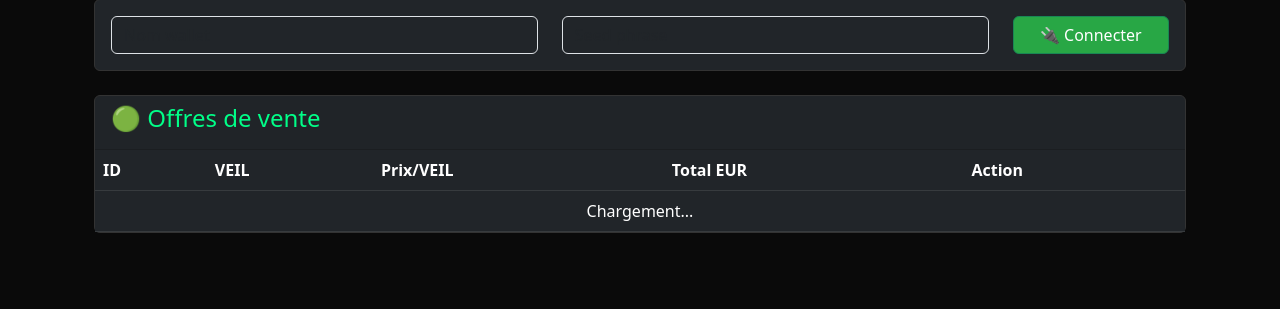
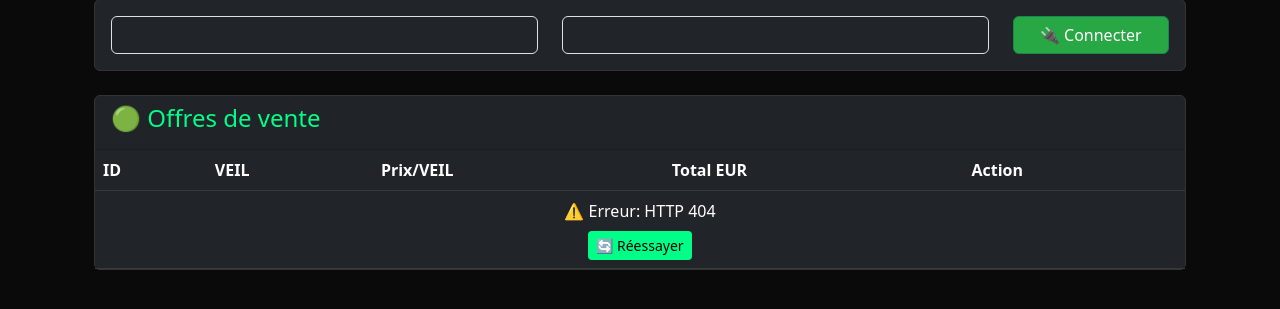
Before and after one commit to mat-prog310/veilcoin, a Flask app: template templates/p2p.html in a window 1280 px wide. Shown: the part 260-569 px from the top of the page. Run offline with Flask 3, Linux system fonts and the light colour scheme; the template is opened without the code that fills it, so the values that code supplies are empty.

Commit message:
Refactor HTML table headers and loading messages

```diff
--- a/templates/p2p.html
+++ b/templates/p2p.html
@@ -54,10 +54,16 @@
                     <div class="table-responsive">
                         <table class="table table-dark table-hover mb-0">
                             <thead>
-                                <tr><th>ID</th><th>VEIL</th><th>Prix/VEIL</th><th>Total EUR</th><th>Action</th></tr>
+                                <tr>
+                                    <th>ID</th>
+                                    <th>VEIL</th>
+                                    <th>Prix/VEIL</th>
+                                    <th>Total EUR</th>
+                                    <th>Action</th>
+                                </tr>
                             </thead>
                             <tbody id="orders-list">
-                                <tr><td colspan="5" class="text-center">Chargement...</td></tr>
+                                <tr><td colspan="5" class="text-center">⏳ Chargement des offres...</td></tr>
                             </tbody>
                         </table>
                     </div>
@@ -101,7 +107,14 @@
                     <div class="table-responsive">
                         <table class="table table-dark table-hover mb-0">
                             <thead>
-                                <tr><th>ID</th><th>VEIL</th><th>Prix</th><th>Total</th><th>Statut</th><th>Action</th></tr>
+                                <tr>
+                                    <th>ID</th>
+                                    <th>VEIL</th>
+                                    <th>Prix</th>
+                                    <th>Total</th>
+                                    <th>Statut</th>
+                                    <th>Action</th>
+                                </tr>
                             </thead>
                             <tbody id="my-orders-list">
                                 <tr><td colspan="6" class="text-center">Connectez-vous d'abord</td></tr>
@@ -122,7 +135,14 @@
                     <div class="table-responsive">
                         <table class="table table-dark table-hover mb-0">
                             <thead>
-                                <tr><th>Date</th><th>Vendeur</th><th>Acheteur</th><th>VEIL</th><th>Prix/VEIL</th><th>Total</th></tr>
+                                <tr>
+                                    <th>Date</th>
+                                    <th>Vendeur</th>
+                                    <th>Acheteur</th>
+                                    <th>VEIL</th>
+                                    <th>Prix/VEIL</th>
+                                    <th>Total</th>
+                                </tr>
                             </thead>
                             <tbody id="history-list">
                                 <tr><td colspan="6" class="text-center">Chargement...</td></tr>
@@ -135,7 +155,7 @@
     </div>
 </div>
 
-<!-- POPUP ACHETER -->
+<!-- POPUPS -->
 <div id="buy-modal" style="display:none; position:fixed; top:50%; left:50%; transform:translate(-50%,-50%); background:#1a1a1a; padding:20px; border-radius:10px; z-index:1000; min-width:350px; border:1px solid #00ff88;">
     <h4 style="color:#00ff88;">🟢 Acheter des VEIL</h4>
     <p id="buy-details" style="color:white;"></p>
@@ -145,7 +165,6 @@
     <button id="close-modal" class="btn btn-secondary w-100">❌ Fermer</button>
 </div>
 
-<!-- POPUP PAIEMENT -->
 <div id="pay-modal" style="display:none; position:fixed; top:50%; left:50%; transform:translate(-50%,-50%); background:#1a1a1a; padding:20px; border-radius:10px; z-index:1000; min-width:350px; border:1px solid #ffc107;">
     <h4 style="color:#ffc107;">📧 Paiement PayPal</h4>
     <p style="color:white;">📧 Email du vendeur : <strong id="seller-email" style="color:#00ff88;"></strong></p>
@@ -155,7 +174,6 @@
     <button id="close-pay-modal" class="btn btn-secondary w-100">❌ Fermer</button>
 </div>
 
-<!-- POPUP CONFIRMATION -->
 <div id="confirm-modal" style="display:none; position:fixed; top:50%; left:50%; transform:translate(-50%,-50%); background:#1a1a1a; padding:20px; border-radius:10px; z-index:1000; min-width:300px; border:1px solid #00ff88;">
     <h4 style="color:#00ff88;">🔐 Confirmation</h4>
     <p style="color:white;">Confirmez-vous avoir reçu les VEIL ?</p>
@@ -223,21 +241,25 @@ async function loadHistory() {
     }
 }
 
-// Charger les offres avec timeout
+// Charger les offres - VERSION CORRIGÉE
 async function loadOrders() {
+    console.log("🔄 loadOrders appelée");
+    const tbody = document.getElementById('orders-list');
+    tbody.innerHTML = '<tr><td colspan="5" class="text-center">⏳ Chargement...</td></tr>';
+
     try {
-        const controller = new AbortController();
-        const timeoutId = setTimeout(() => controller.abort(), 10000);
+        const response = await fetch('/api/p2p/orders');
+        console.log("📡 Status:", response.status);
 
-        const res = await fetch('/api/p2p/orders', { signal: controller.signal });
-        clearTimeout(timeoutId);
+        if (!response.ok) {
+            throw new Error(`HTTP ${response.status}`);
+        }
 
-        if (!res.ok) throw new Error('Erreur serveur');
-        const data = await res.json();
-        const tbody = document.getElementById('orders-list');
+        const data = await response.json();
+        console.log("📦 Données reçues:", data);
 
         if (!data.orders || data.orders.length === 0) {
-            tbody.innerHTML = '<tr><td colspan="5" class="text-center">Aucune offre de vente</td></tr>';
+            tbody.innerHTML = '<tr><td colspan="5" class="text-center">📭 Aucune offre de vente</td></tr>';
             return;
         }
 
@@ -250,15 +272,17 @@ async function loadOrders() {
                 <td class="text-center"><button class="btn btn-sm btn-success" onclick="buyOrder('${o.id}', ${o.amount_veil}, ${o.total_eur})">🟢 Acheter</button></td>
             </tr>
         `).join('');
-    } catch(e) {
-        console.error('Erreur loadOrders:', e);
-        document.getElementById('orders-list').innerHTML = '<tr><td colspan="5" class="text-center">⚠️ Erreur de chargement. <button onclick="loadOrders()" class="btn btn-sm btn-primary">🔄 Réessayer</button></td></tr>';
+
+    } catch(error) {
+        console.error("❌ Erreur:", error);
+        tbody.innerHTML = `<tr><td colspan="5" class="text-center">⚠️ Erreur: ${error.message}<br><button onclick="loadOrders()" class="btn btn-sm btn-primary mt-2">🔄 Réessayer</button></td></tr>`;
     }
 }
 
 // Charger mes offres
 async function loadMyOrders() {
     if (!currentWallet) return;
+    console.log("🔄 loadMyOrders appelée");
     try {
         const res = await fetch(`/api/p2p/my-orders?wallet=${currentWallet}`);
         if (!res.ok) throw new Error('Erreur serveur');
@@ -280,7 +304,6 @@ async function loadMyOrders() {
         `).join('');
     } catch(e) {
         console.error('Erreur loadMyOrders:', e);
-        tbody.innerHTML = '<tr><td colspan="6" class="text-center">⚠️ Erreur de chargement</td></tr>';
     }
 }
 
@@ -347,7 +370,6 @@ document.getElementById('confirm-buy-btn').onclick = async () => {
     }
 };
 
-// Paiement
 document.getElementById('confirm-payment-btn').onclick = async () => {
     try {
         const res = await fetch('/api/p2p/pay', {
@@ -369,7 +391,6 @@ document.getElementById('confirm-payment-btn').onclick = async () => {
     }
 };
 
-// Confirmation réception
 document.getElementById('confirm-receipt-btn').onclick = async () => {
     try {
         const res = await fetch('/api/p2p/confirm', {
@@ -392,7 +413,6 @@ document.getElementById('confirm-receipt-btn').onclick = async () => {
     }
 };
 
-// Confirmation vendeur
 window.confirmSeller = async (orderId) => {
     try {
         const res = await fetch('/api/p2p/confirm', {
@@ -414,7 +434,6 @@ window.confirmSeller = async (orderId) => {
     }
 };
 
-// Annuler offre
 window.cancelOrder = async (orderId) => {
     if (!confirm('Annuler cette offre ?')) return;
     try {
@@ -443,5 +462,9 @@ document.getElementById('close-confirm-modal').onclick = () => document.getEleme
 
 // Auto-refresh
 setInterval(() => { if(currentWallet) { loadOrders(); loadMyOrders(); } }, 30000);
+
+// Chargement initial
+console.log("Page P2P chargée, lancement loadOrders()");
+loadOrders();
 </script>
 {% endblock %}
```
